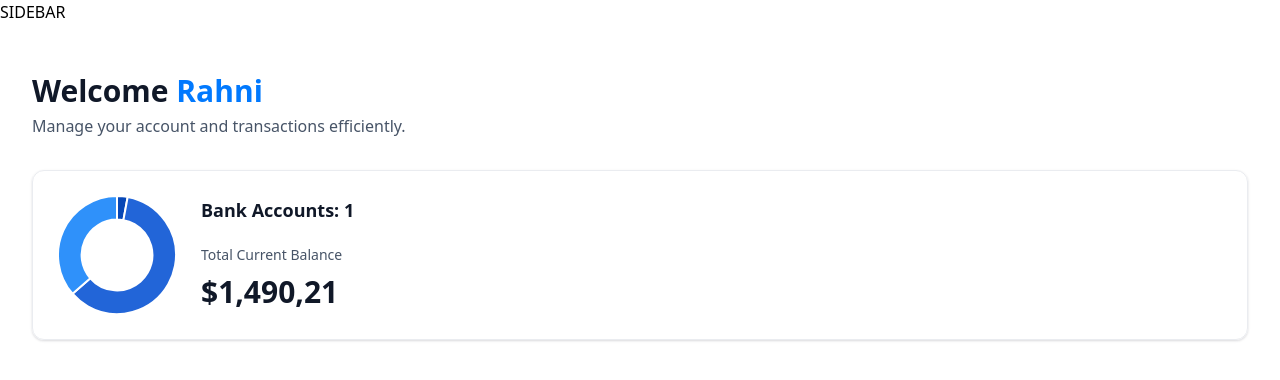
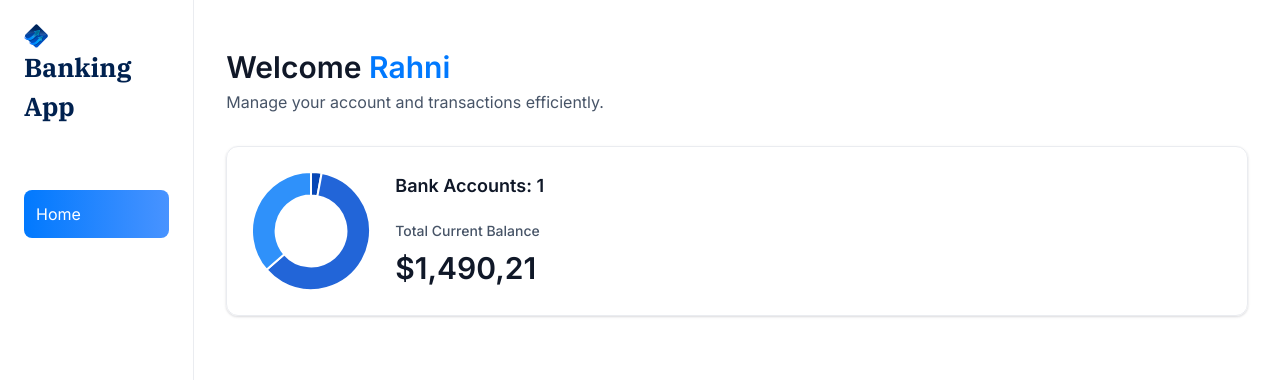
Before and after one commit to RahniDev/banking_nextjs, a Next.js app: page / in a window 1280 px wide. Shown: the top 380 px of the page. Built offline with nearby package versions, Linux system fonts and the light colour scheme.

Commit message:
Create sidebar

```diff
--- a/app/(root)/layout.tsx
+++ b/app/(root)/layout.tsx
@@ -1,10 +1,14 @@
+import Sidebar from "@/components/Sidebar"
+
 export default function RootLayout({
   children,
 }: Readonly<{
   children: React.ReactNode;
 }>) {
+  const loggedIn = { firstName: 'Rahni', lastName: 'De-Meis'}
   return (
-   <main>SIDEBAR
+   <main className="flex h-screen w-full font-inter">
+    <Sidebar />
     {children}
    </main>
   );
--- /dev/null
+++ b/components/Sidebar.tsx
@@ -0,0 +1,41 @@
+'use client'
+
+import Link from 'next/link'
+import Image from 'next/image'
+import { sidebarLinks } from '@/constants'
+import { usePathname } from 'next/navigation'
+import {cn} from '@/lib/utils'
+
+const Sidebar = ({user}: SiderbarProps) => {
+   const pathname = usePathname()
+  return (
+    <section className='sidebar'>
+        <nav className='flex flex-col gap-4'>
+        <Link href="/" className='mb-12 cursor-pointer items-center gap-2'>
+        <Image src='/icons/logo.svg'
+        width={34}
+        height={34}
+        alt='Bank app logo'
+        className='size-[24px]
+        max-xl:size-14'/>
+        <h1 className='sidebar-logo'>Banking App</h1>
+        </Link>
+        {sidebarLinks.map((item) => {
+            const isActive = pathname === item.route ||
+             pathname.startsWith(`${item.route}/`)
+            return (
+                <Link href={item.route}
+                key={item.label}
+                className={cn('sidebar-link', {
+                    'bg-bank-gradient': isActive
+        })}>
+                    {item.label}
+                </Link>
+            )
+        })}
+        </nav>
+    </section>
+  )
+}
+
+export default Sidebar
```
